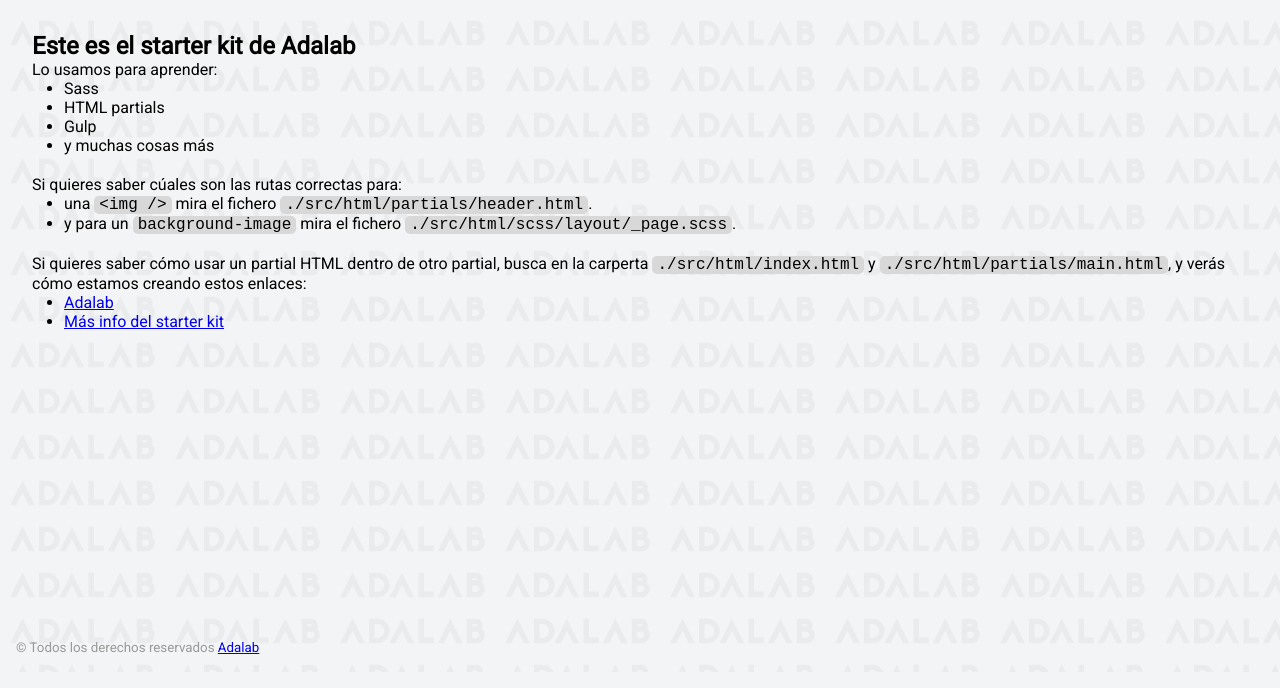
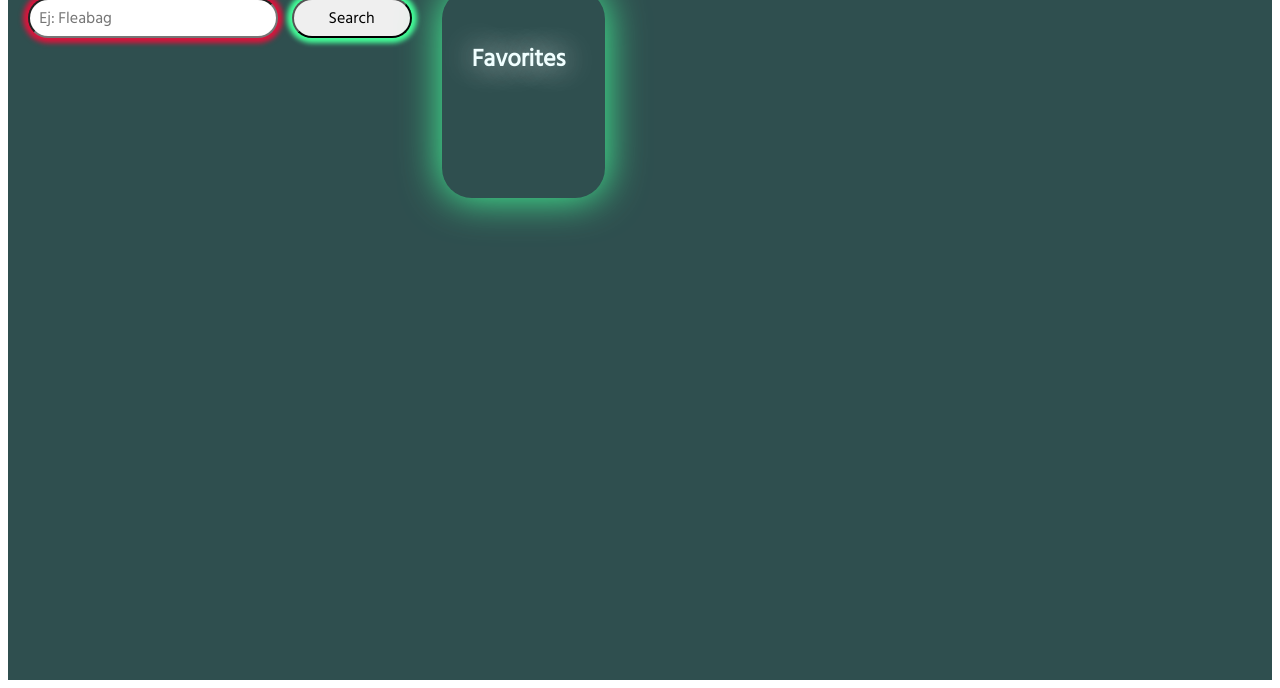
Before and after one commit to Adalab/modulo-2-evaluacion-final-RosaBF, a website: page docs/index.html in a window 1280 px wide. Shown: the part 128-816 px from the top of the page. Drawn offline with Linux system fonts and the light colour scheme.

Commit message:
add styles

```diff
--- a/docs/assets/css/main.css
+++ b/docs/assets/css/main.css
@@ -1 +1 @@
-*{box-sizing:border-box;margin:0;padding:0}.code{font-size:16px;background:#d8d8d8;padding:0 5px;border-radius:5px}.link__adalab:hover{background-color:#099d8d;color:#fff}.link__github:hover{background-color:#CCC;color:#000}body{padding:2rem;height:100vh;background-image:url("../images/bg-adalab.png");background-color:#f3f4f5;font-family:"Roboto",sans-serif}.page__header{display:flex;justify-content:space-evenly;margin-bottom:3rem}.page__footer{position:fixed;left:0;bottom:0;width:100vw;padding:1rem;color:#999}.main__list{padding-left:2rem;padding-bottom:20px}
+*{text-decoration:none;box-sizing:border-box}ul{list-style-type:none}*{font-family:'Hind Siliguri', sans-serif;color:azure;text-shadow:double 2px cyan}.main-container{background-color:darkslategrey;width:100h;height:100vh;display:flex;flex-wrap:wrap;justify-content:left}.favorites{border-radius:30px;height:-webkit-fit-content;height:-moz-fit-content;height:fit-content;margin-left:20px;margin-top:109px;padding-right:40px;padding-bottom:40px;box-shadow:0 0 40px #4f9;align-items:flex-start}.button{color:black;box-shadow:0 0 5px 5px #4f9;margin:10px;width:120px;height:40px;font-size:medium;border-radius:30px;transition:transform 1s color 2s}.button:hover{transform:scale(1.2);color:darkgreen;box-shadow:0 0 40px #4f9}.title1{font-size:30px;text-shadow:0 0 30px #ffff;margin-left:20px}.title2{margin-bottom:80px;margin-top:50px;margin-left:30px;text-shadow:0 0 30px #ffff}.input{box-shadow:0 0 5px 5px crimson;width:250px;height:40px;font-size:medium;margin-left:20px;margin-top:20px;border-radius:30px;outline:none;color:black}
--- a/docs/index.html
+++ b/docs/index.html
@@ -3,66 +3,42 @@
   <head>
     <meta charset="UTF-8" />
     <meta name="viewport" content="width=device-width, initial-scale=1" />
-    <title>Adalab Web Starter Kit</title>
-    <link href="https://fonts.googleapis.com/css?family=Roboto&display=swap" rel="stylesheet" />
+
+    <!-- Hind Siliguri -->
+    <link rel="preconnect" href="https://fonts.gstatic.com" />
+    <link
+      href="https://fonts.googleapis.com/css2?family=Hind+Siliguri&display=swap"
+      rel="stylesheet"
+    />
+
+    <title>TV Shows Finder</title>
+
     <link rel="stylesheet" href="./assets/css/main.css" />
-    <link rel="icon" href="./assets/images/favicon.png" />
+    <link rel="icon" href="./assets/images/clapper-icon.png" />
   </head>
 
   <body>
-    <div class="page">
-      <header class="page__header">
-        <img src="./assets/images/logo-adalab.png" alt="Adalab">
-        <h1>Bienvenidos a Adalab</h1>
-      </header>
+    <main class="main-container">
+      <section>
+        <h1 class="title1">TV Shows finder</h1>
+        <form action="#" class="js-form">
+          <input
+            type="text"
+            name=""
+            id=""
+            class="input js-input"
+            placeholder="  Ej: Fleabag"
+          />
+          <button class="js-btn button">Search</button>
+        </form>
+      </section>
+      <aside class="favorites js-containerFavorites">
+        <h2 class="title2">Favorites</h2>
+        <ul class="favorites__list js-favorites-list"></ul>
+      </aside>
+      <ul class="movies__list js-movies-list"></ul>
+    </main>
 
-      <main class="page__main">
-        <h2>Este es el starter kit de Adalab</h2>
-        <p>Lo usamos para aprender:</p>
-        <ul class="main__list">
-          <li>Sass</li>
-          <li>HTML partials</li>
-          <li>Gulp</li>
-          <li>y muchas cosas más</li>
-        </ul>
-        <p>Si quieres saber cúales son las rutas correctas para:</p>
-        <ul class="main__list">
-          <li>
-            una <code class="code">&lt;img /&gt;</code> mira el fichero
-            <code class="code">./src/html/partials/header.html</code>.
-          </li>
-          <li>
-            y para un <code class="code">background-image</code> mira el fichero
-            <code class="code">./src/html/scss/layout/_page.scss</code>.
-          </li>
-        </ul>
-        <p>
-          Si quieres saber cómo usar un partial HTML dentro de otro partial, busca en la carperta
-          <code class="code">./src/html/index.html</code> y
-          <code class="code">./src/html/partials/main.html</code>, y verás cómo estamos creando estos
-          enlaces:
-        </p>
-        <ul class="main__list">
-          <li>
-            <a class="link__adalab" href="https://adalab.es">Adalab</a>
-
-          </li>
-          <li>
-            <a class="" href="./more-info.html">Más info del starter kit</a>
-
-          </li>
-        </ul>
-      </main>
-
-      <footer class="page__footer">
-        <small>
-          &copy; Todos los derechos reservados
-          <a class="link__adalab" href="https://adalab.es">Adalab</a>
-
-        </small>
-      </footer>
-
-    </div>
     <script src="./assets/js/main.js"></script>
   </body>
 </html>
```
Also changed, not shown: docs/assets/js/main.js (+1 -1 lines), docs/more-info.html (deleted, +0 -37 lines), docs/assets/images/clapper-icon.png (added).
